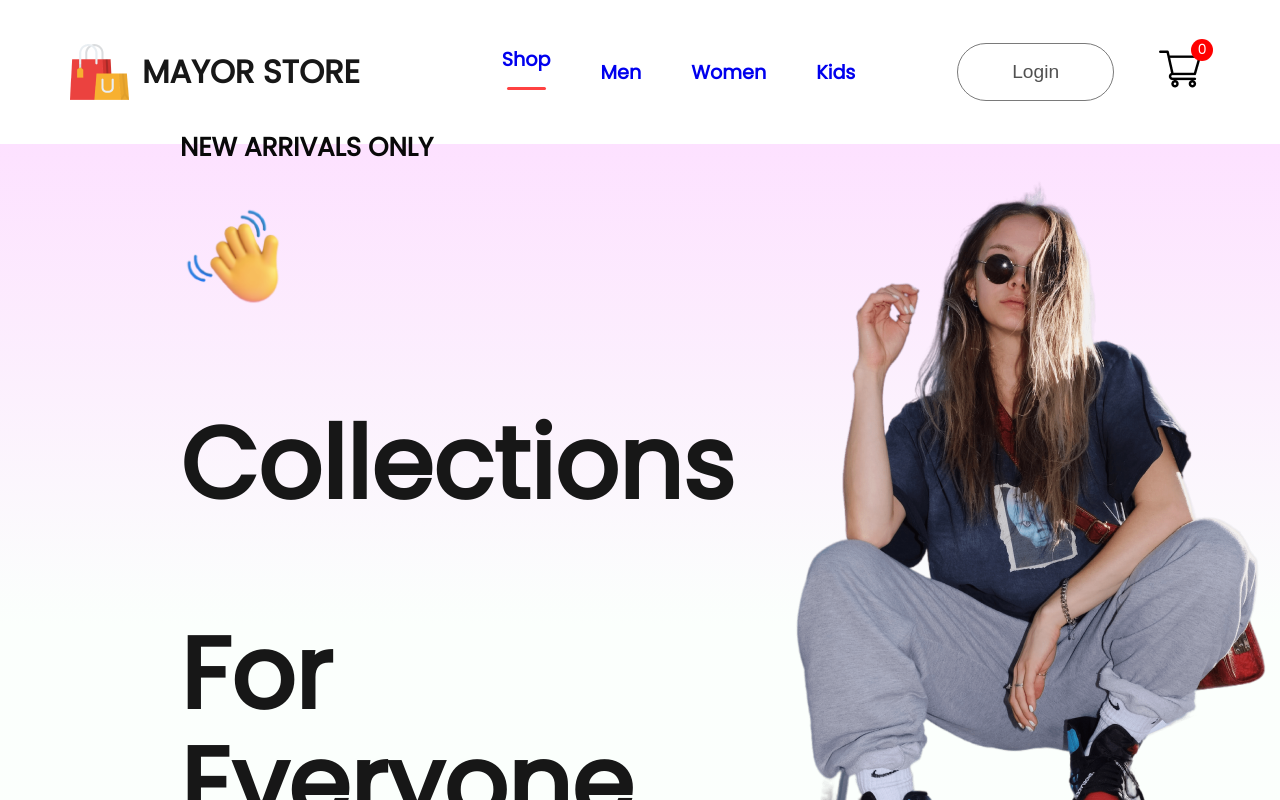
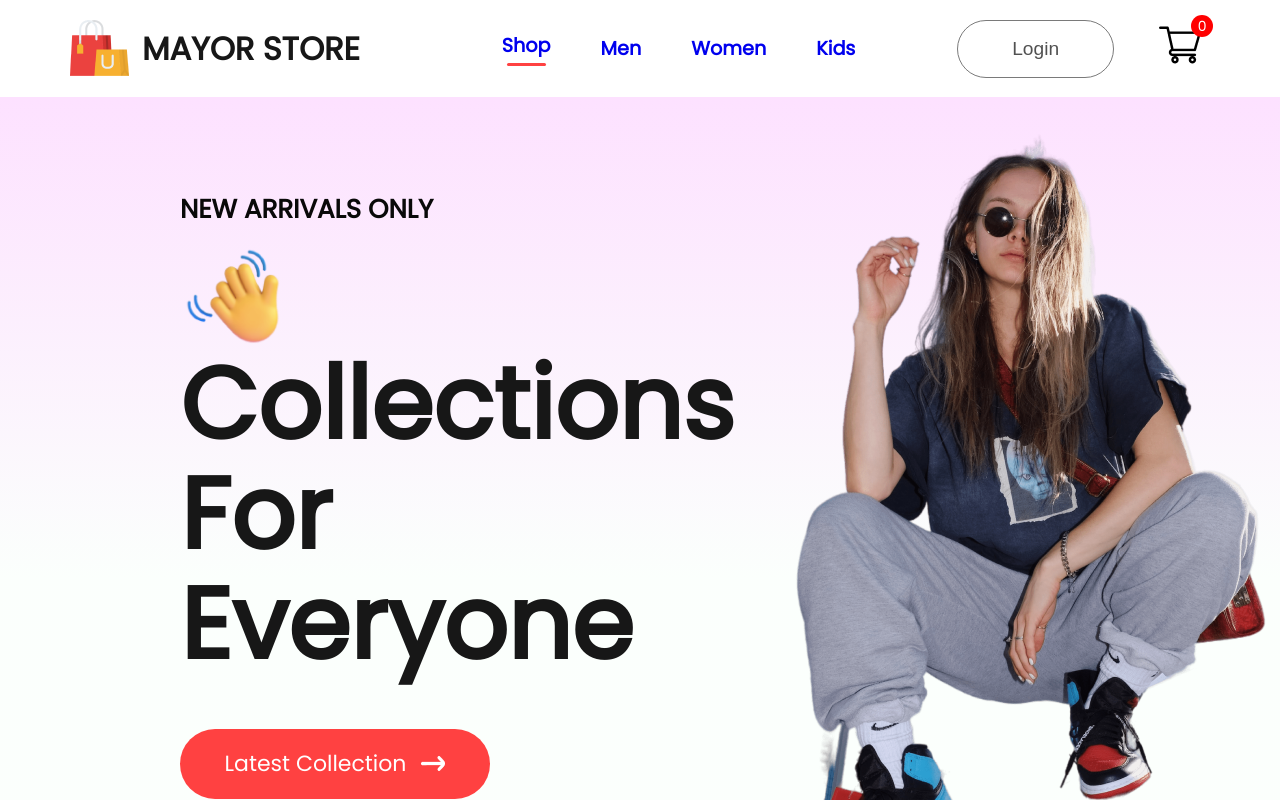
Before and after one commit to patrick-nsolo/frontend, a React (Create React App) app: page / in a window 1280 px wide. Shown: the top 800 px of the page. Built offline with nearby package versions, Linux system fonts and the light colour scheme.

Commit message:
update hero-right elements
update hero-right elements

```diff
--- a/src/Components/Hero/Hero.css
+++ b/src/Components/Hero/Hero.css
@@ -37,4 +37,17 @@
     align-items: center;
     gap:15px;
     width:310px;
+    height:70px;
+    border-radius: 75px;
+    margin-top: 30px;
+    background: #ff4141;
+    color:#fff;
+    font-size: 1.375rem;
+    font-weight: 500;
 }
+.hero-latest-btn:hover{
+    cursor: pointer;
+}
+.hero-right{
+    flex:1;
+}
--- a/src/index.css
+++ b/src/index.css
@@ -1,3 +1,6 @@
+*{
+  margin:0;
+}
 body {
   margin: 0;
   font-family: -apple-system, BlinkMacSystemFont, 'Segoe UI', 'Roboto', 'Oxygen',
```
